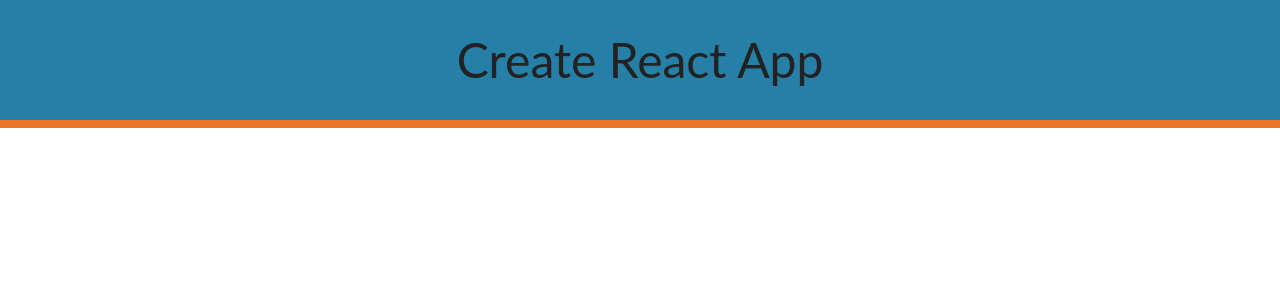
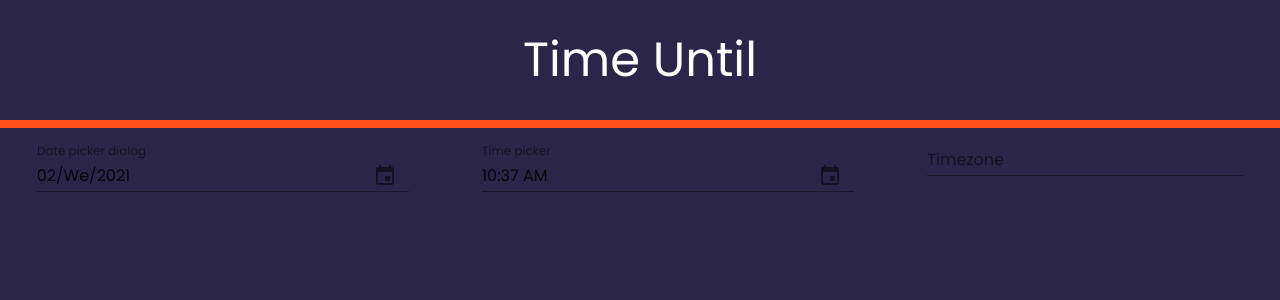
Before and after one commit to denzeltl/time-until, a React (Create React App) app: page / in a window 1280 px wide. Shown: the top 300 px of the page. Built offline with nearby package versions, Linux system fonts and the light colour scheme.

Commit message:
Add search inputs

```diff
--- a/package.json
+++ b/package.json
@@ -3,8 +3,10 @@
     "version": "0.1.0",
     "private": true,
     "dependencies": {
+        "@date-io/moment": "^1.3.13",
         "@material-ui/core": "^4.11.3",
         "@material-ui/icons": "^4.11.2",
+        "@material-ui/pickers": "^3.2.10",
         "@testing-library/jest-dom": "^5.11.9",
         "@testing-library/react": "^11.2.5",
         "@testing-library/user-event": "^12.7.0",
@@ -12,6 +14,7 @@
         "@types/node": "^12.20.0",
         "@types/react": "^17.0.2",
         "@types/react-dom": "^17.0.1",
+        "moment": "^2.29.1",
         "react": "^17.0.1",
         "react-dom": "^17.0.1",
         "react-scripts": "4.0.2",
--- a/public/index.html
+++ b/public/index.html
@@ -5,39 +5,15 @@
         <link rel="icon" href="%PUBLIC_URL%/favicon.ico" />
         <meta name="viewport" content="width=device-width, initial-scale=1" />
         <meta name="theme-color" content="#000000" />
-    <meta
-      name="description"
-      content="Web site created using create-react-app"
-    />
-    <link rel="apple-touch-icon" href="%PUBLIC_URL%/logo192.png" />
-    <!--
-      manifest.json provides metadata used when your web app is installed on a
-      user's mobile device or desktop. See https://developers.google.com/web/fundamentals/web-app-manifest/
-    -->
+        <meta name="description" content="Web site created using create-react-app" />
         <link rel="manifest" href="%PUBLIC_URL%/manifest.json" />
-    <!--
-      Notice the use of %PUBLIC_URL% in the tags above.
-      It will be replaced with the URL of the `public` folder during the build.
-      Only files inside the `public` folder can be referenced from the HTML.
+        <link rel="preconnect" href="https://fonts.gstatic.com" />
+        <link href="https://fonts.googleapis.com/css2?family=Poppins:wght@400;700&display=swap" rel="stylesheet" />
 
-      Unlike "/favicon.ico" or "favicon.ico", "%PUBLIC_URL%/favicon.ico" will
-      work correctly both with client-side routing and a non-root public URL.
-      Learn how to configure a non-root public URL by running `npm run build`.
-    -->
-    <title>React App</title>
+        <title>Time Until</title>
     </head>
     <body>
         <noscript>You need to enable JavaScript to run this app.</noscript>
         <div id="root"></div>
-    <!--
-      This HTML file is a template.
-      If you open it directly in the browser, you will see an empty page.
-
-      You can add webfonts, meta tags, or analytics to this file.
-      The build step will place the bundled scripts into the <body> tag.
-
-      To begin the development, run `npm start` or `yarn start`.
-      To create a production bundle, use `npm run build` or `yarn build`.
-    -->
     </body>
 </html>
--- a/src/App.css
+++ b/src/App.css
@@ -2,16 +2,6 @@
     padding: 0;
     margin: 0;
     box-sizing: border-box;
-}
-
-* ::-moz-selection {
-    background: #eb431d;
-    color: #fff;
-}
-
-* ::selection {
-    background: #eb431d;
-    color: #fff;
 }
 
 html {
@@ -20,8 +10,8 @@
 
 body {
     font-family: inherit;
-    background: #fff;
-    color: #222;
+    background: #2c254a;
+    color: #fff;
 }
 
 input,
--- a/src/App.tsx
+++ b/src/App.tsx
@@ -1,6 +1,7 @@
 import React from "react";
 import { makeStyles } from "@material-ui/core/styles";
 import { Typography } from "@material-ui/core";
+import FormSection from "./components/FormSection";
 import "./App.css";
 
 const useStyles = makeStyles((theme) => ({
@@ -20,8 +21,9 @@
         <div className={classes.root}>
             <main className={classes.main}>
                 <Typography variant="h3" component="h1" className={classes.headerTitle}>
-                    Create React App
+                    Time Until
                 </Typography>
+                <FormSection />
             </main>
         </div>
     );
--- /dev/null
+++ b/src/components/FormSection.tsx
@@ -0,0 +1,43 @@
+import React, { useState } from "react";
+import { Grid, TextField } from "@material-ui/core";
+import MomentUtils from "@date-io/moment";
+import { MuiPickersUtilsProvider, KeyboardTimePicker, KeyboardDatePicker } from "@material-ui/pickers";
+
+function FormSection() {
+    const [selectedDate, setSelectedDate] = useState(new Date());
+
+    const handleDateChange = (date: any): void => {
+        setSelectedDate(date);
+    };
+
+    return (
+        <MuiPickersUtilsProvider utils={MomentUtils}>
+            <Grid container justify="space-around">
+                <KeyboardDatePicker
+                    margin="normal"
+                    id="date-picker-dialog"
+                    label="Date picker dialog"
+                    format="MM/dd/yyyy"
+                    value={selectedDate}
+                    onChange={handleDateChange}
+                    KeyboardButtonProps={{
+                        "aria-label": "change date",
+                    }}
+                />
+                <KeyboardTimePicker
+                    margin="normal"
+                    id="time-picker"
+                    label="Time picker"
+                    value={selectedDate}
+                    onChange={handleDateChange}
+                    KeyboardButtonProps={{
+                        "aria-label": "change time",
+                    }}
+                />
+                <TextField id="timezone-text" label="Timezone" />
+            </Grid>
+        </MuiPickersUtilsProvider>
+    );
+}
+
+export default FormSection;
--- a/src/index.tsx
+++ b/src/index.tsx
@@ -8,10 +8,10 @@
 const theme = createMuiTheme({
     palette: {
         primary: {
-            main: "#267fa6",
+            main: "#2C254A",
         },
         secondary: {
-            main: "#eb7628",
+            main: "#FF521B",
         },
         success: {
             main: "#42b347",
@@ -24,7 +24,7 @@
         },
     },
     typography: {
-        fontFamily: ["Lato", "Roboto", "Helvetica", "Arial", "sans-serif"].join(","),
+        fontFamily: ["Poppins", "Roboto", "Helvetica", "Arial", "sans-serif"].join(","),
     },
     breakpoints: {
         values: {
```
Also changed, not shown: public/manifest.json, 1 other file (tests, documents, lock files or other folders). Lines whose indentation alone changed are shown as unchanged.
